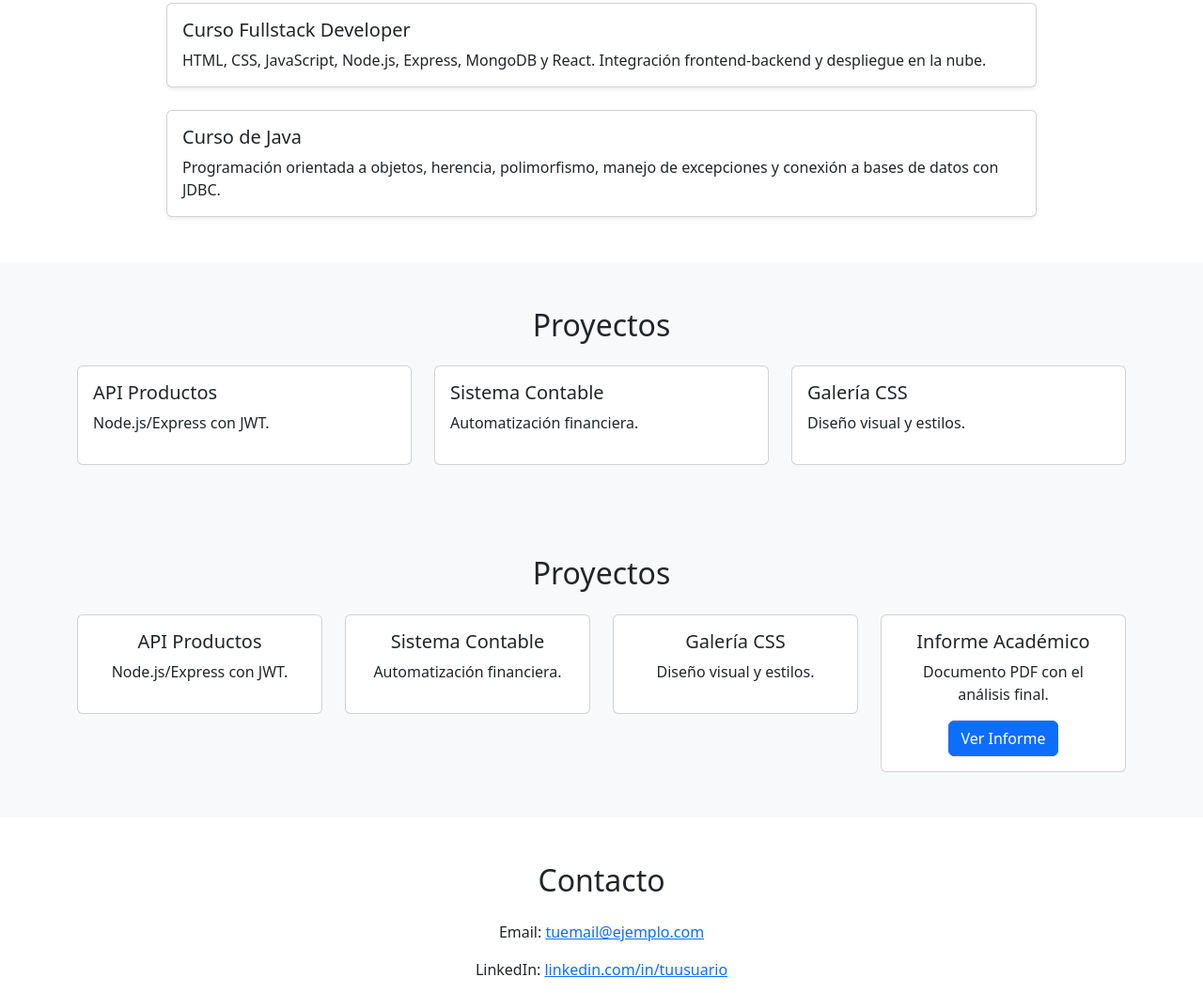
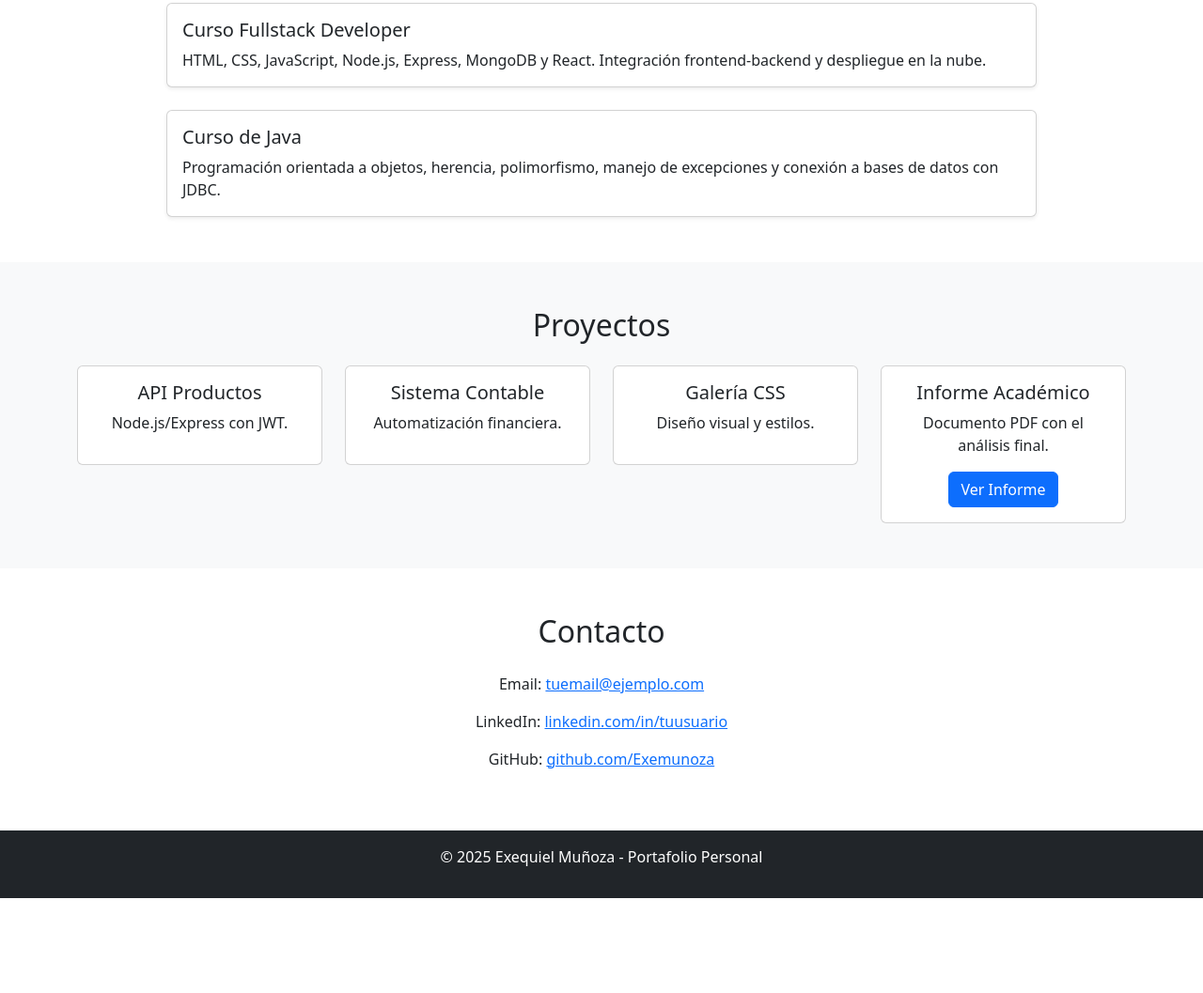
Before and after one commit to Exemunoza/portafolio_EM, a website: page index.html in a window 1280 px wide. Shown: the part 1130-2187 px from the top of the page at 94% size. After the commit the page ends 2086 px from the top, so only its background shows below. Drawn offline with nearby package versions, Linux system fonts and the light colour scheme.

Commit message:
Ajustando proyectos

```diff
--- a/index.html
+++ b/index.html
@@ -66,16 +66,6 @@
     </div>
   </section>
 
-  <section id="projects" class="bg-light py-5">
-    <div class="container">
-      <h2 class="text-center mb-4">Proyectos</h2>
-      <div class="row">
-        <div class="col-md-4"><div class="card"><div class="card-body"><h5>API Productos</h5><p>Node.js/Express con JWT.</p></div></div></div>
-        <div class="col-md-4"><div class="card"><div class="card-body"><h5>Sistema Contable</h5><p>Automatización financiera.</p></div></div></div>
-        <div class="col-md-4"><div class="card"><div class="card-body"><h5>Galería CSS</h5><p>Diseño visual y estilos.</p></div></div></div>
-      </div>
-    </div>
-  </section>
 
   <section id="projects" class="bg-light py-5">
   <div class="container">
```
